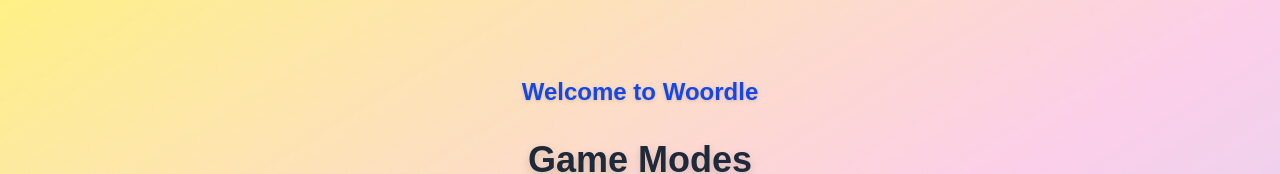
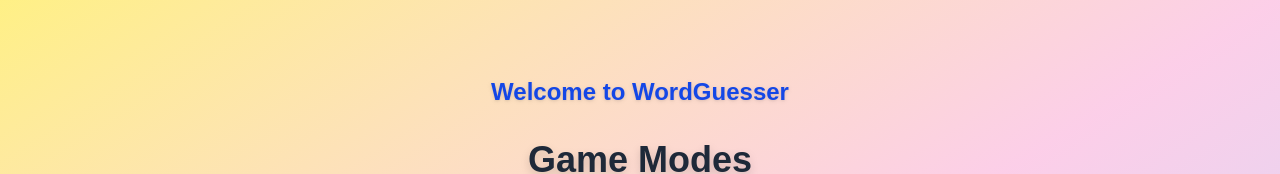
Before and after one commit to SantinoGiordano/WoordleFrontend, a Next.js app: page /homePage in a window 1280 px wide. Shown: the top 174 px of the page. Built offline with nearby package versions, Linux system fonts and the light colour scheme.

Commit message:
changed name

```diff
--- a/app/(root)/homePage/page.tsx
+++ b/app/(root)/homePage/page.tsx
@@ -9,7 +9,7 @@ export default function GaneModes() {
       <div className="flex flex-col items-center justify-center min-h-screen bg-gradient-to-br from-yellow-200 via-pink-200 to-blue-200 gap-8">
         <div className="flex items-center gap-2 mt-4">
           <span className="text-2xl font-bold text-blue-700 drop-shadow">
-            Welcome to Woordle
+            Welcome to WordGuesser
           </span>
           {username && (
             <span className="px-4 py-2 rounded-full bg-white/80 text-pink-600 font-extrabold text-xl shadow border border-pink-300 ml-2">
```
